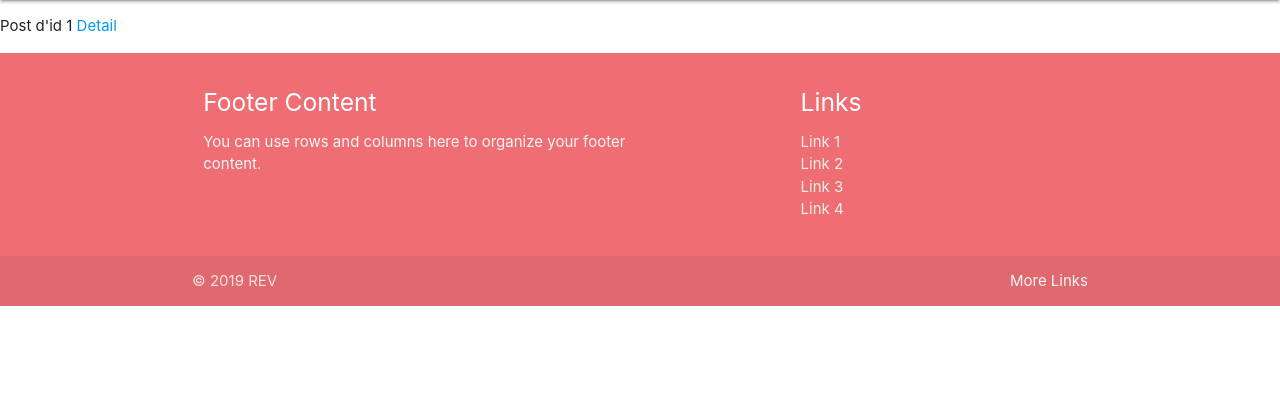
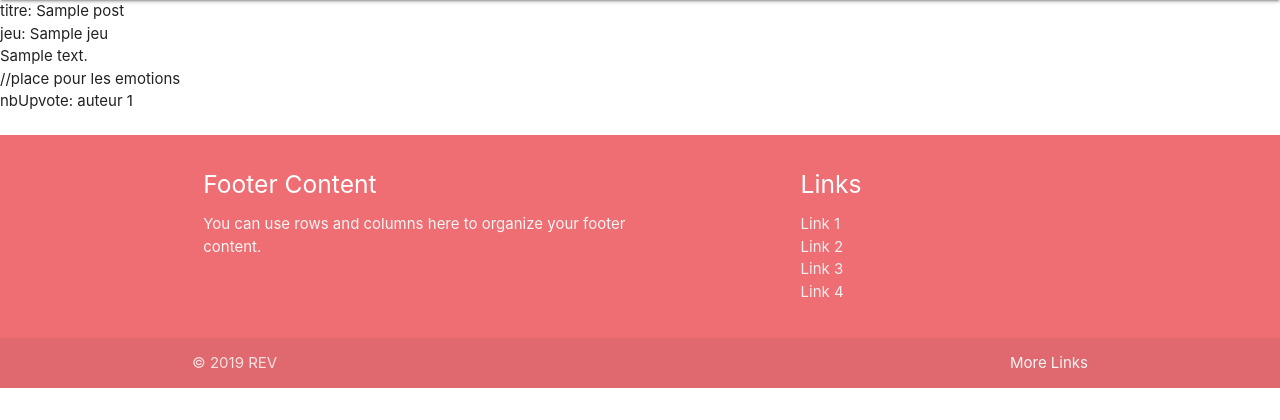
Before and after one commit to HouillonAnd/Projet-S3-Recueil-d-experiences-videoludiques, a PHP site: page / in a window 1280 px wide. Shown: the part 64-484 px from the top of the page. Run offline with PHP 8.4, Linux system fonts and the light colour scheme; tables that the repository leaves empty or names only in its code hold one stand-in row (values such as "Sample post").

Commit message:
modif affichage

```diff
--- a/model/ModelJeu.php
+++ b/model/ModelJeu.php
@@ -75,6 +75,29 @@
       return $tab_jeu[0];
     }
 
+    public static function getTitreById($id)
+    {
+      $sql = "SELECT titre from _S3_Jeu WHERE id=:nom_tag";
+      // Préparation de la requête
+      $req_prep = Model::$pdo->prepare($sql);
+
+      $values = array(
+          "nom_tag" => $id,
+          //nomdutag => valeur, ...
+      );
+      // On donne les valeurs et on exécute la requête
+      $req_prep->execute($values);
+
+      // On récupère les résultats comme précédemment
+      $req_prep->setFetchMode(PDO::FETCH_CLASS, 'ModelJeu');
+      $titre_jeu = $req_prep->fetchAll();
+      // Attention, si il n'y a pas de résultats, on renvoie false
+      if (empty($titre_jeu)){
+          return false;
+        }
+      return $titre_jeu[0];
+    }
+
     public static function deleteById($id)
     {
       try {
--- a/view/post/list.php
+++ b/view/post/list.php
@@ -1,6 +1,27 @@
 <?php
+	require_once File::build_path(array('model', 'ModelJeu.php'));
+	require_once File::build_path(array('model', 'ModelEmotions.php'));
+
     foreach ($tab_post as $p){
-    $id=$p->getId();
-    echo '<p> Post d\'id ' . htmlspecialchars($id) . '<a href="http://webinfo.iutmontp.univ-montp2.fr/~agussolg/Projet-S3-Recueil-d-experiences-videoludiques/index.php?action=read&id='.rawurlencode($id).'""> Detail</a> </p> ';
+	    $id=$p -> getId();
+		$auteur_id=$p -> getAuteur_id();
+		$date_publication=$p -> getDate_publication();
+		$contenu=$p -> getContenu();
+		$jeu_id=$p -> getJeu_id();
+		$titre=$p -> getTitre();
+		$emotion_id=$p -> getEmotion_id();
+		$nbUpvote=$p -> getnbUpvote();
+
+		$jeu=ModelJeu::getJeuById($jeu_id);
+		$titre_jeu=$jeu->getTitre();
+
+		$emotion=ModelEmotions::getEmotionById($emotion_id);
+
+	    echo '<div> titre: '.htmlspecialchars($titre).
+	    '<div> jeu: '.htmlspecialchars($titre_jeu).'<div>'.htmlspecialchars($contenu).'</div>';
+	    	echo'//place pour les emotions</div>';
+
+		echo'nbUpvote: '.htmlspecialchars($nbUpvote).' auteur '. htmlspecialchars($auteur_id) .'</div>
+		<br>';
     }
 ?>
```
Also changed, not shown: view/post/detail.php (+17 -5 lines).
